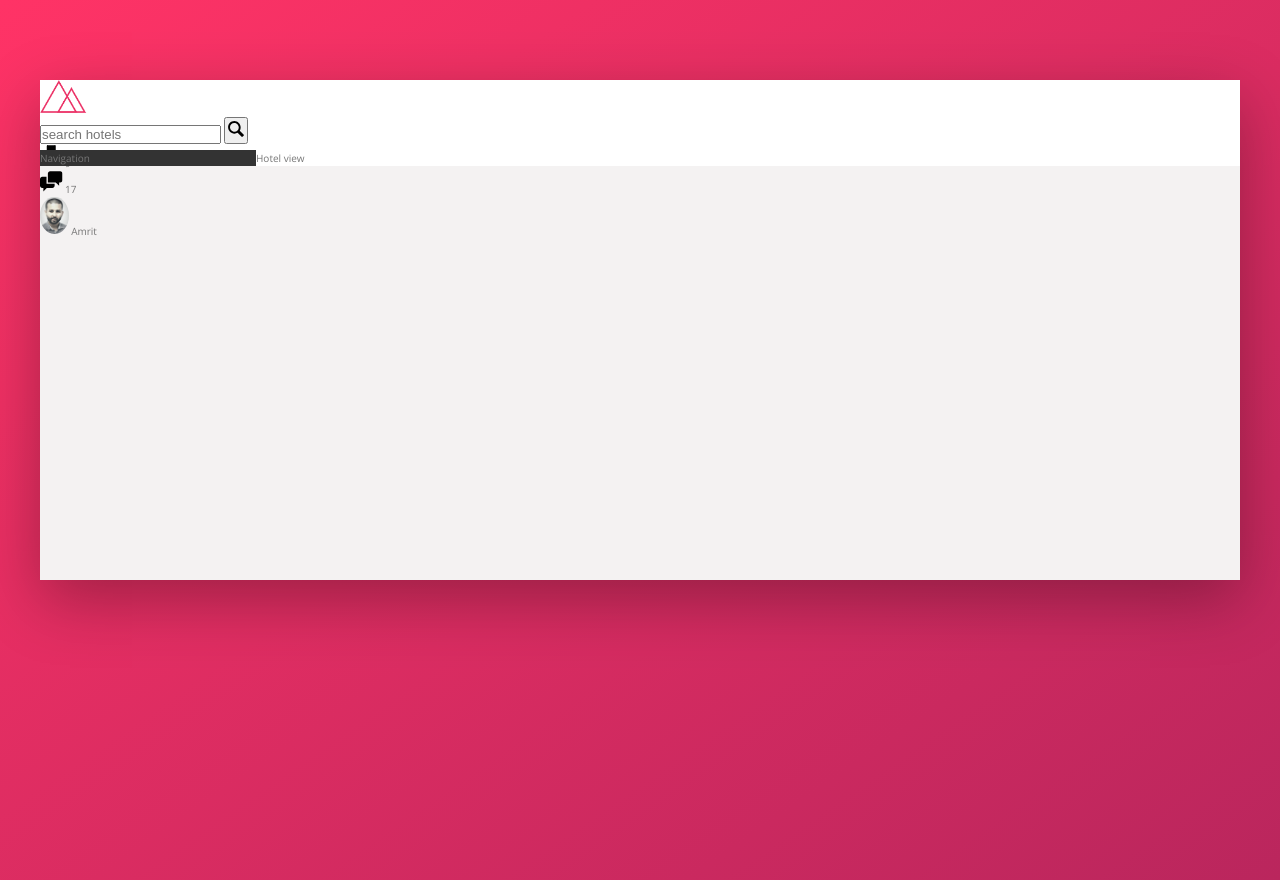
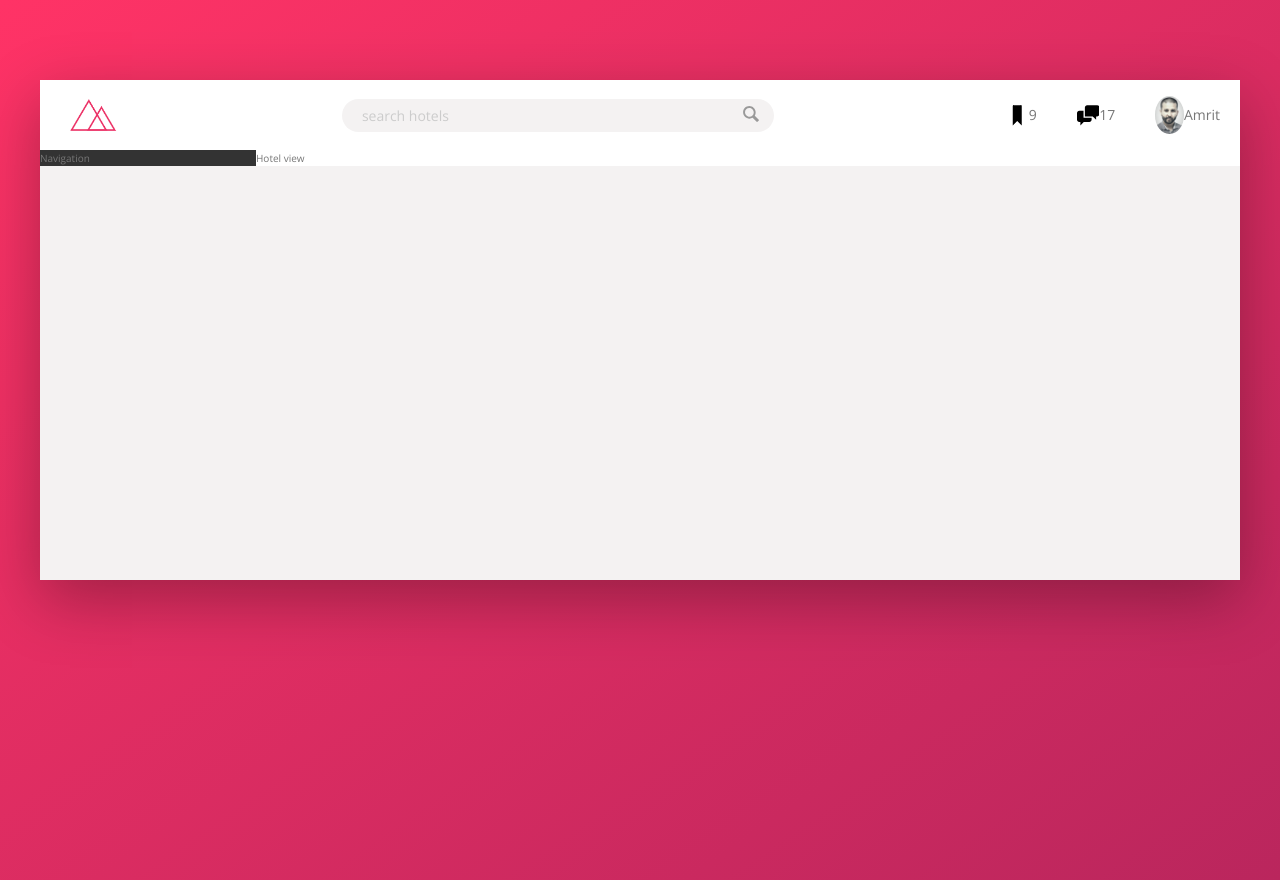
Before and after one commit to amritpoudel11/Trillo-Project, a website: page index.html in a window 1280 px wide. Drawn offline with nearby package versions, Linux system fonts and the light colour scheme.

Commit message:
style header and its components with flexbox usage

```diff
--- a/sass/_components.scss
+++ b/sass/_components.scss
@@ -1,19 +1,82 @@
 //logo
 .logo{
     height: 3.25rem;
+    margin-left: 3rem;
 }
 
 //search
 .search{
+    flex: 0 0 40%;
+    align-items: center;
+    justify-content: center;
+
+    display: flex;
+
+    &__input{
+        font-family: inherit;
+        font-size: inherit;
+        color: inherit;
+        background-color: var(--color-grey-light-2);
+        border: none;
+        padding: .7rem 2rem;
+        border-radius: 100px;
+        width: 90%;
+        transition: all .2s;
+        margin-right: -3.25rem;
+
+        &:focus{
+            outline:none;
+            width: 100%;
+            background-color: var(--color-grey-light-3);
+        }
+        &::-webkit-input-placeholder{
+            font-weight: 100;
+            color: var(--color-grey-light-4);
+        }
+
+    }
+    &__input:focus + &__button{
+        background-color: var(--color-grey-light-3);
+    }
+
+    &__button{
+        border: none;
+        background-color: var(--color-grey-light-2);
+        &:focus{
+            outline: none;
+        }
+        &:active{
+            transform: translateY(2px);
+        }
+    }
+
     &__icon{
       height: 2rem;
       width: 2rem;
+      fill: var(--color-grey-dark-3)
     }
 
 }
 
 //user Navigation
 .user-nav{
+    display: flex;
+    align-items: center;
+    align-self: stretch;
+
+    &>*{  //selecting all elements inside the user-nav
+        padding: 0 2rem;
+        cursor: pointer;
+        height: 100%;
+        display: flex;
+        align-items: center;
+    }
+    &>*:hover{
+        background-color: var(--color-grey-light-2);
+    }
+    /*&__icon-box{
+
+    }*/
     &__icon{
         height: 2.25rem;
         width: 2.25rem;
--- a/sass/_layout.scss
+++ b/sass/_layout.scss
@@ -7,9 +7,14 @@
     min-height: 50rem;
 }
 .header{
+    font-size: 1.4rem;
     height: 7rem;
     background-color: #fff;
     border-bottom: var(--color-grey-light-1);
+
+    display: flex;
+    justify-content: space-between;
+    align-items: center;
 }
 .content{
     display: flex;
```
Also changed, not shown: css/style.css.
